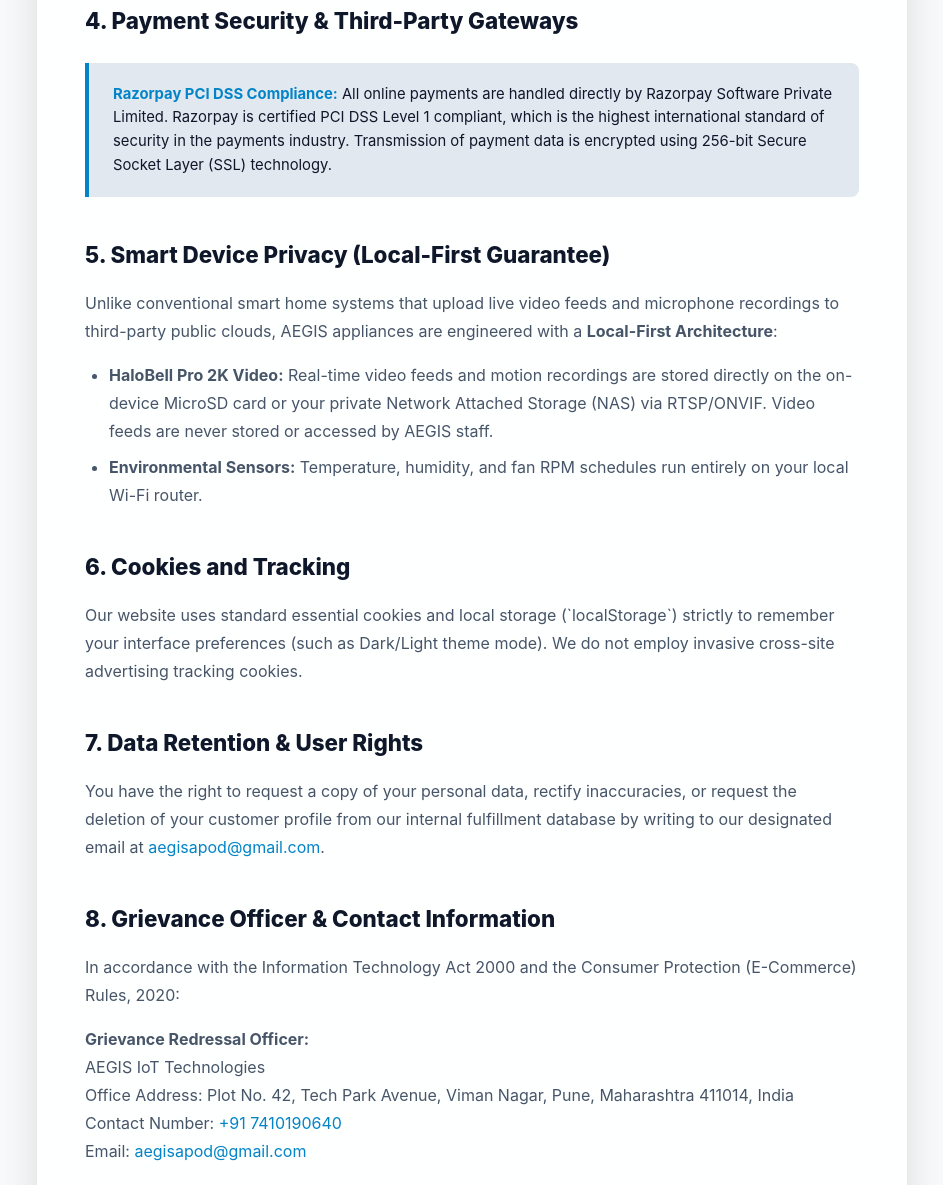
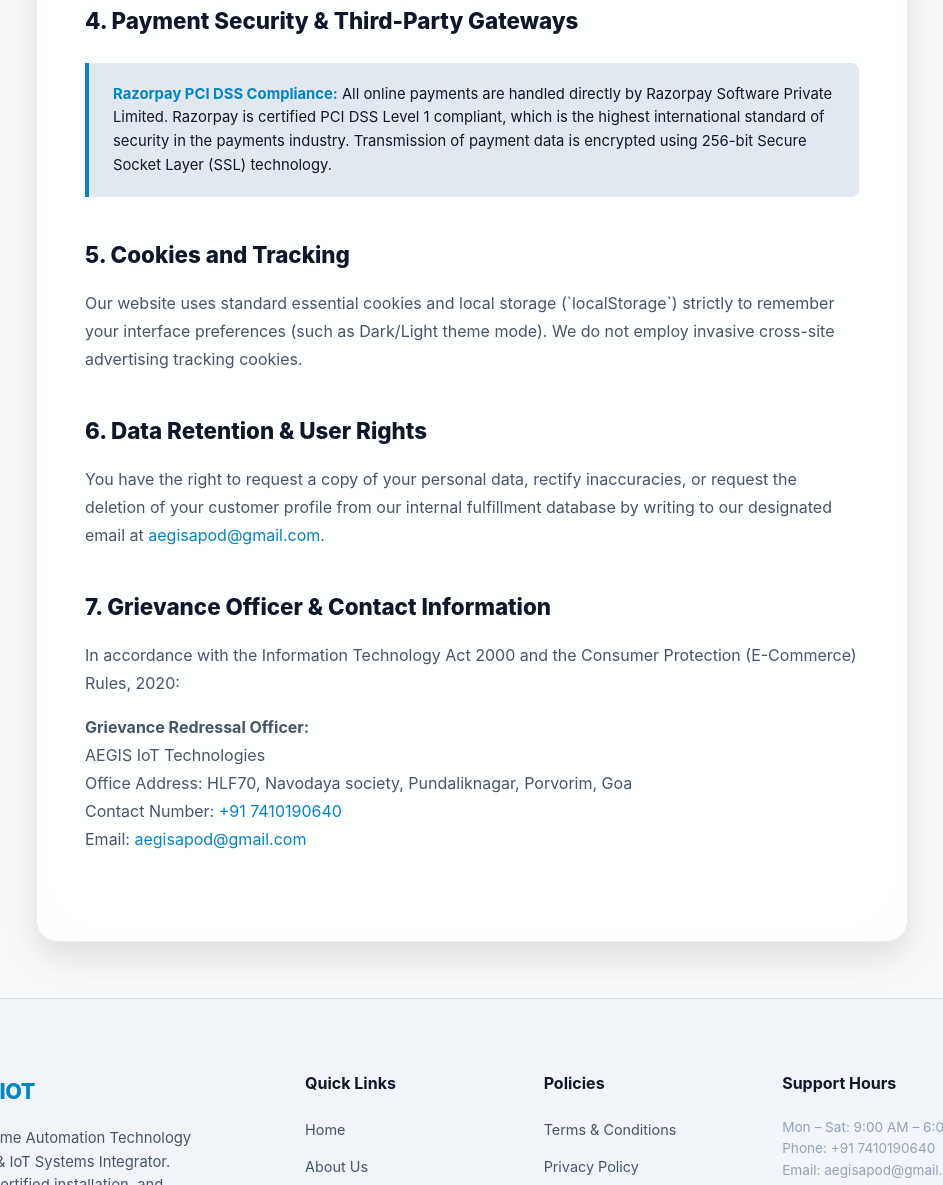
Before and after one commit to swayamsawant42/aegis-smarthome, a plain HTML site: page privacy.html in a window 1280 px wide. Shown: the part 1506-2691 px from the top of the page, without its empty margins (168-1111 px from the left). Drawn offline with Linux system fonts and the light colour scheme.

Commit message:
Update privacy policy section headings and address

```diff
--- a/privacy.html
+++ b/privacy.html
@@ -120,40 +120,30 @@
         </div>
       </div>
 
-      <div class="policy-section-block">
-        <h2>5. Smart Device Privacy (Local-First Guarantee)</h2>
-        <p>
-          Unlike conventional smart home systems that upload live video feeds and microphone recordings to third-party public clouds, AEGIS appliances are engineered with a <strong>Local-First Architecture</strong>:
-        </p>
-        <ul>
-          <li><strong>HaloBell Pro 2K Video:</strong> Real-time video feeds and motion recordings are stored directly on the on-device MicroSD card or your private Network Attached Storage (NAS) via RTSP/ONVIF. Video feeds are never stored or accessed by AEGIS staff.</li>
-          <li><strong>Environmental Sensors:</strong> Temperature, humidity, and fan RPM schedules run entirely on your local Wi-Fi router.</li>
-        </ul>
-      </div>
 
       <div class="policy-section-block">
-        <h2>6. Cookies and Tracking</h2>
+        <h2>5. Cookies and Tracking</h2>
         <p>
           Our website uses standard essential cookies and local storage (`localStorage`) strictly to remember your interface preferences (such as Dark/Light theme mode). We do not employ invasive cross-site advertising tracking cookies.
         </p>
       </div>
 
       <div class="policy-section-block">
-        <h2>7. Data Retention & User Rights</h2>
+        <h2>6. Data Retention & User Rights</h2>
         <p>
           You have the right to request a copy of your personal data, rectify inaccuracies, or request the deletion of your customer profile from our internal fulfillment database by writing to our designated email at <a href="mailto:aegisapod@gmail.com" style="color: var(--accent-cyan);">aegisapod@gmail.com</a>.
         </p>
       </div>
 
       <div class="policy-section-block">
-        <h2>8. Grievance Officer & Contact Information</h2>
+        <h2>7. Grievance Officer & Contact Information</h2>
         <p>
           In accordance with the Information Technology Act 2000 and the Consumer Protection (E-Commerce) Rules, 2020:
         </p>
         <p>
           <strong>Grievance Redressal Officer:</strong><br>
           AEGIS IoT Technologies<br>
-          Office Address: Plot No. 42, Tech Park Avenue, Viman Nagar, Pune, Maharashtra 411014, India<br>
+          Office Address: HLF70, Navodaya society, Pundaliknagar, Porvorim, Goa<br>
           Contact Number: <a href="tel:7410190640" style="color: var(--accent-cyan);">+91 7410190640</a><br>
           Email: <a href="mailto:aegisapod@gmail.com" style="color: var(--accent-cyan);">aegisapod@gmail.com</a>
         </p>
```
